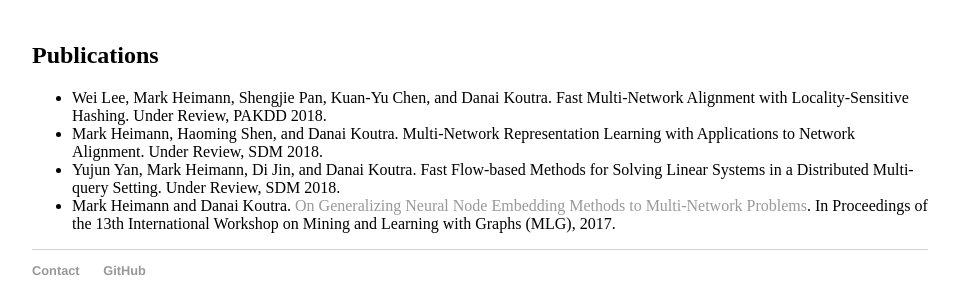
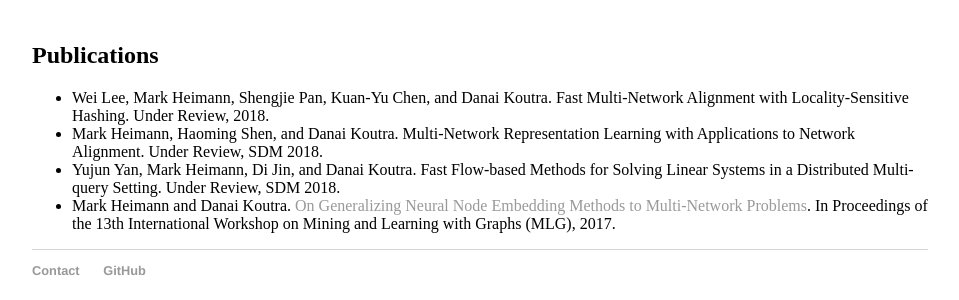
Before and after one commit to markheimann/markheimann.github.io, a Jekyll site: the page built from index.html, in a window 1280 px wide. Shown: the part 1430-1730 px from the top of the page, without its empty margins (160-1119 px from the left). Built offline with Jekyll 4.4.1, drawn with Linux system fonts in a browser that asks for light colours.

Commit message:
update resume, remove conference name for privacy

```diff
--- a/index.html
+++ b/index.html
@@ -55,7 +55,7 @@ title: Mark Heimann
 <h2>Publications</h2>
 <div class="blurb">
 <ul>
-	<li> Wei Lee, Mark Heimann, Shengjie Pan, Kuan-Yu Chen, and Danai Koutra.  Fast Multi-Network Alignment with Locality-Sensitive Hashing.  Under Review, PAKDD 2018.
+	<li> Wei Lee, Mark Heimann, Shengjie Pan, Kuan-Yu Chen, and Danai Koutra.  Fast Multi-Network Alignment with Locality-Sensitive Hashing.  Under Review, 2018.
 	<li> Mark Heimann, Haoming Shen, and Danai Koutra.  Multi-Network Representation Learning with Applications to Network Alignment. Under Review, SDM 2018.
 	<li> Yujun Yan, Mark Heimann, Di Jin, and Danai Koutra.  Fast Flow-based Methods for Solving Linear Systems in a Distributed Multi-query Setting.  Under Review, SDM 2018.
 <li> Mark Heimann and Danai Koutra. <a href="http://www.mlgworkshop.org/2017/paper/MLG2017_paper_26.pdf">On Generalizing Neural Node Embedding Methods to Multi-Network Problems</a>. In Proceedings of the 13th International Workshop on
```
Also changed, not shown: 1 other file.
